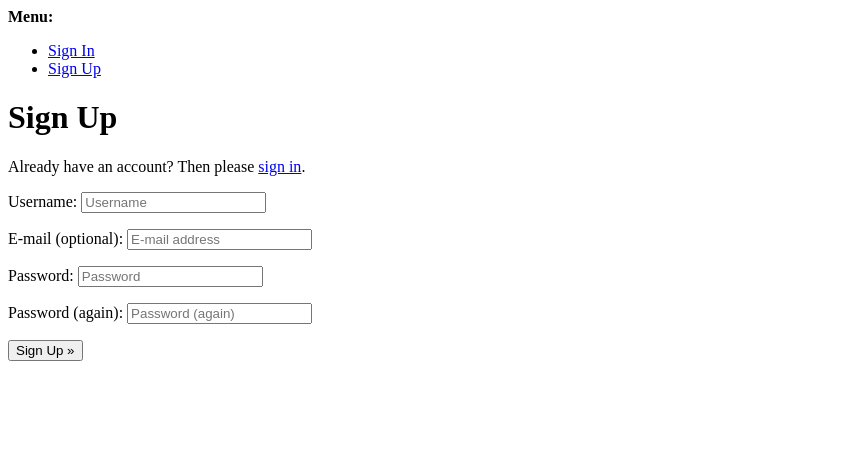
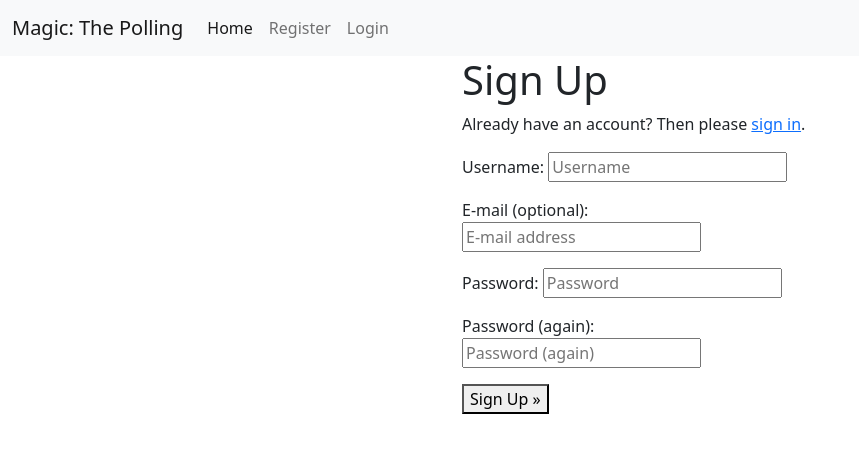
Before and after one commit to GitMulC/polling-magic, a Django app: page /accounts/signup/ in a window 1280 px wide. Shown: the top 453 px of the page, without its empty margins (0-859 px from the left). Run offline with Django 4.2, Linux system fonts and the light colour scheme.

Commit message:
Format & style html pgs logout, signup & index

```diff
--- a/templates/account/signup.html
+++ b/templates/account/signup.html
@@ -1,10 +1,14 @@
-{% extends "account/base.html" %}
+{% extends "base.html" %}
 
 {% load i18n %}
 
 {% block head_title %}{% trans "Signup" %}{% endblock %}
 
 {% block content %}
+
+<div class="container">
+  <div class="row justify-content-md-center">
+    <div class="col-6 col-md-4">
       <h1>{% trans "Sign Up" %}</h1>
 
       <p>{% blocktrans %}Already have an account? Then please <a href="{{ login_url }}">sign in</a>.{% endblocktrans %}</p>
@@ -17,5 +21,8 @@
         {% endif %}
         <button type="submit">{% trans "Sign Up" %} &raquo;</button>
       </form>
+    </div>
+  </div>
+</div>
 
 {% endblock %}
```
Also changed, not shown: templates/account/logout.html (+9 -2 lines), templates/index.html (+4 -15 lines). Lines whose indentation alone changed are shown as unchanged.
